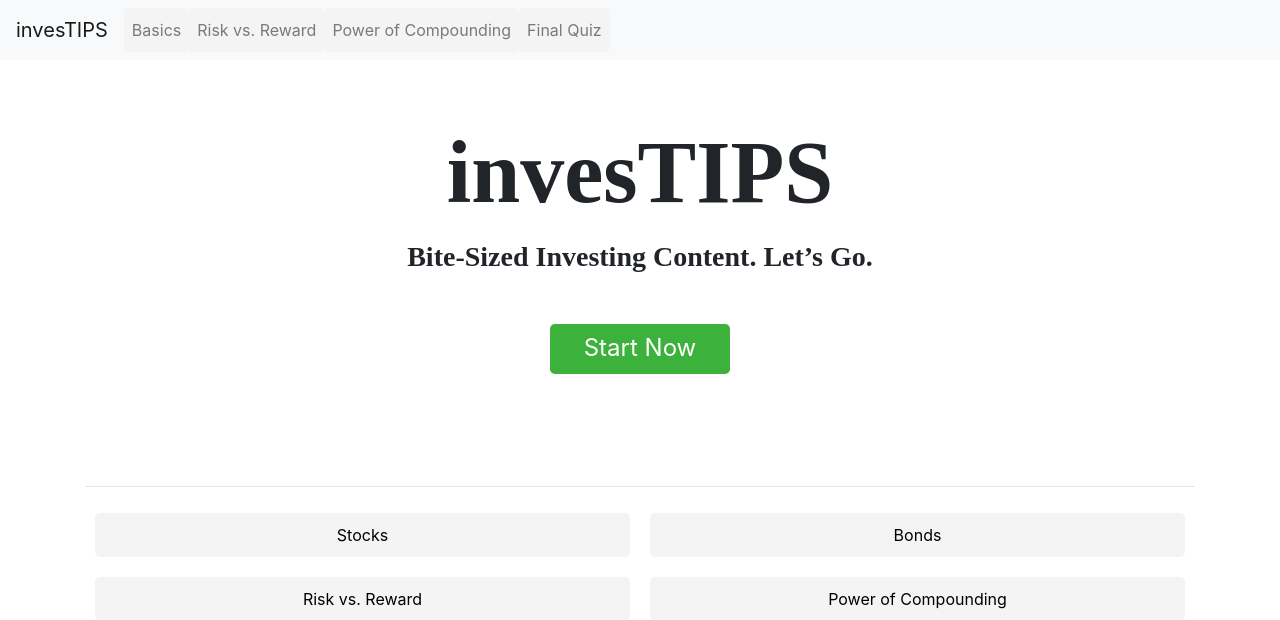
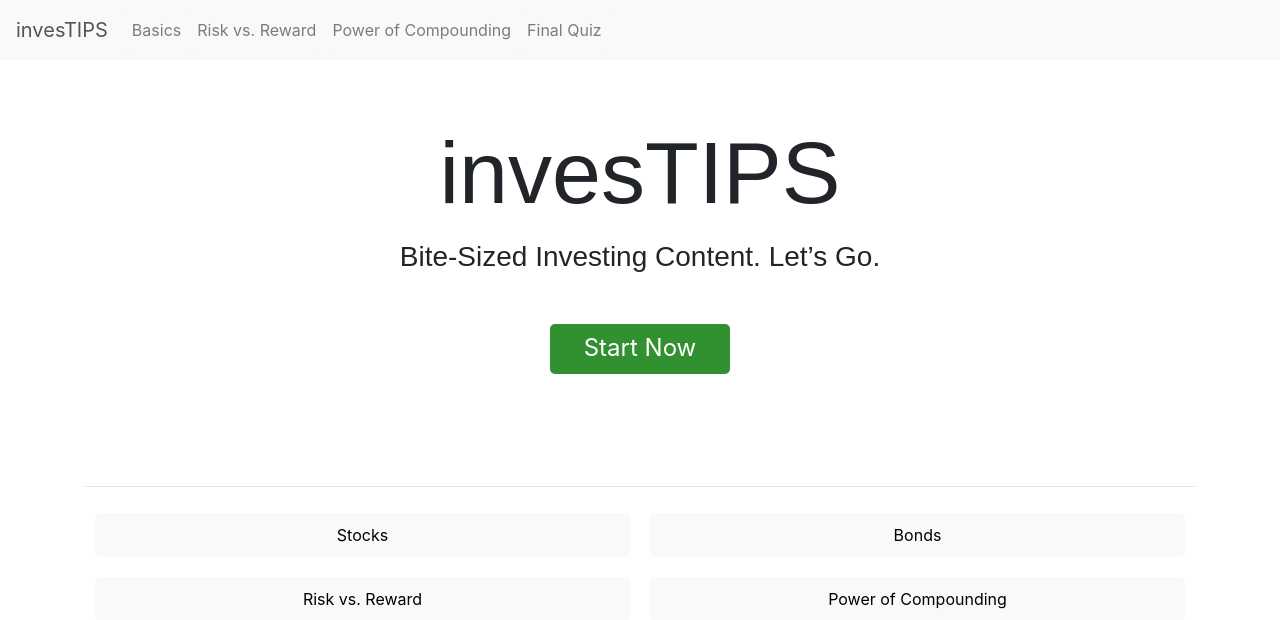
Before and after one commit to Mzisbrod/investips, a Flask app: page / in a window 1280 px wide. Shown: the top 620 px of the page. Run offline with Flask 3, Linux system fonts and the light colour scheme; some libraries are stand-ins or nearby versions.

Commit message:
Modified UI according to feedback

```diff
--- a/static/main.css
+++ b/static/main.css
@@ -9,7 +9,7 @@ body {
   width: 200px;
   background-color: white;
   text-align: center;
-  font-size: 22px;
+  font-size: 16px;
   flex: 0 0 200px; /* Sidebar width and not allowed to grow or shrink */
   overflow: auto;
   font-family: Arial;
@@ -27,7 +27,7 @@ body {
 /* Active/current link */
 .sidebar a.active {
   font-weight: bold;
-  color: #121213;
+  color: #383838;
 }
 
 /* Links on mouse-over */
@@ -70,21 +70,21 @@ body {
 .hero-text {
   margin-top: 60px;
   font-size: 88px;
-  font-weight: bold;
-  font-family: Serif;
+  /*font-weight: bold;*/
+  font-family: Arial;
 }
 
 .hero-subtext {
   margin-top: 10px;
   font-size: 28px;
-  font-weight: bold;
-  font-family: Serif;
+  /*font-weight: bold;*/
+  font-family: Arial;
 }
 
 .button-green {
   margin-top: 30px;
   color: white;
-  background-color: rgb(60, 177, 60);
+  background-color: rgb(49, 145, 49);
   height: 50px;
   width: 180px;
   padding: 5px;
@@ -106,7 +106,7 @@ body {
 }
 
 .nav-link {
-  background-color: #f4f4f4; /* Light grey background for the links */
+  background-color: #f8f9fa; /* Light grey background for the links */
   text-align: center; /* Center-aligns the text within the links */
   padding: 10px;
   border-radius: 5px; /* Rounds the corners of the link boxes */
@@ -116,7 +116,7 @@ body {
 }
 
 .nav-link:hover {
-  background-color: #efefef; /* Changes background color on hover */
+  background-color: #f8f9fa; /* Changes background color on hover */
   color: limegreen; /* Changes background color on hover to light green */
 
 }
@@ -142,3 +142,13 @@ body {
   font-size: 14px;
   border-radius: 5px;
 }
+
+.navbar-brand {
+  font-size: 20px; /* Define initial font properties if needed */
+  color: #545455 !important; /* Set default color for the brand */
+  transition: color 0.3s; /* Smooth transition for color change */
+}
+
+.navbar-brand:hover {
+  color: limegreen !important; /* Hover color to match the links */
+}
```
Also changed, not shown: templates/layout.html (indentation only).
